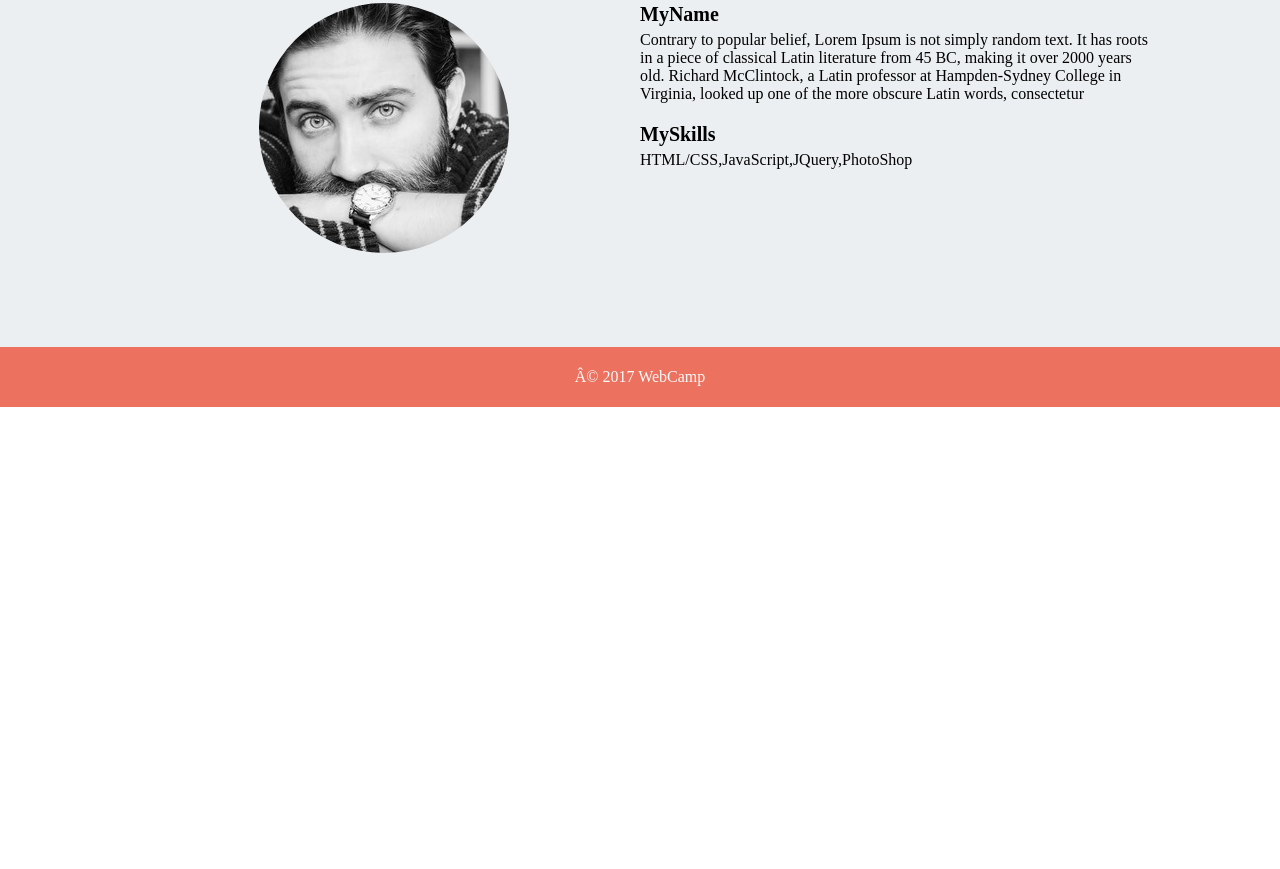
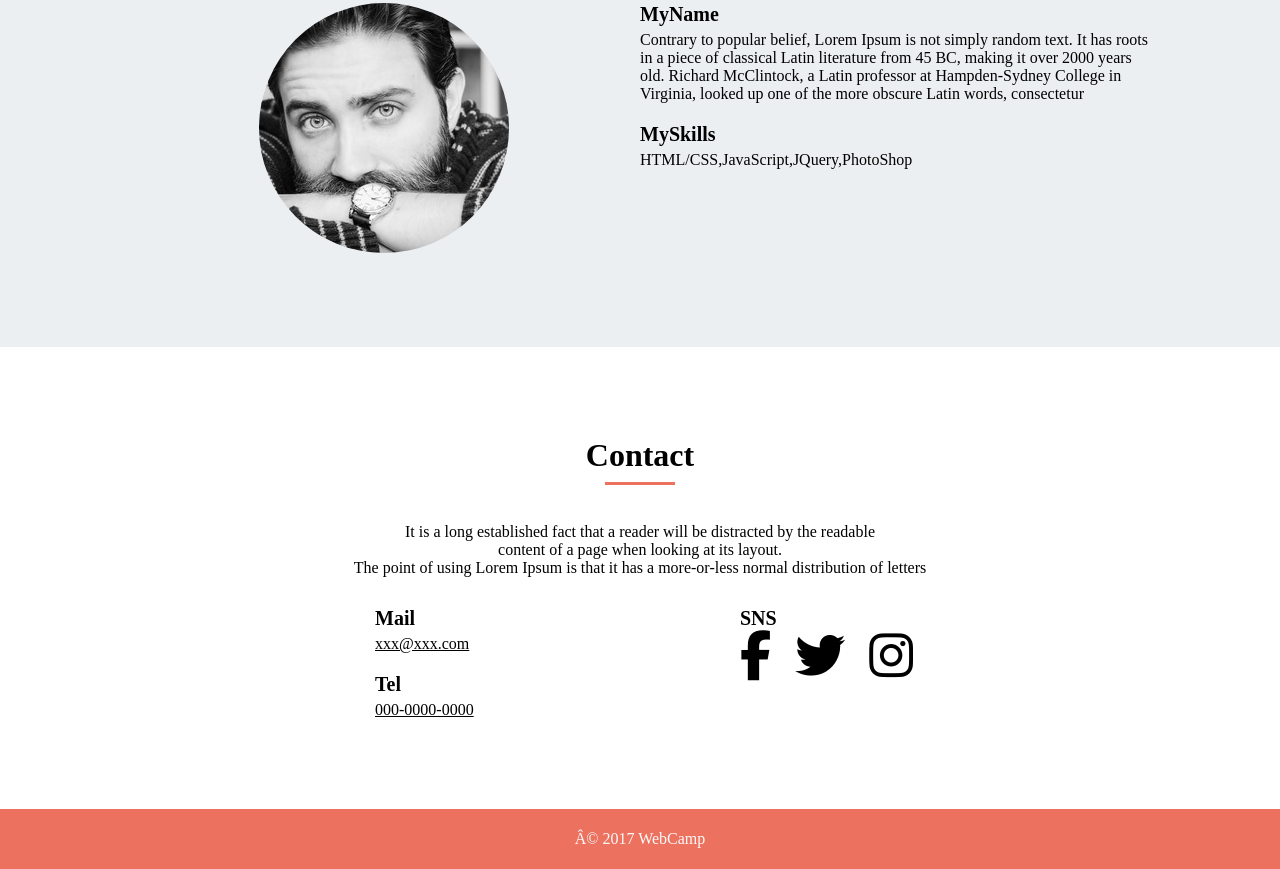
Before and after one commit to wilas0o0o/WALS, a plain HTML site: page index.html in a window 1280 px wide. Shown: the part 2415-3284 px from the top of the page. Before the commit the page ends 2822 px from the top, so only its background shows below. Drawn offline with Linux system fonts and the light colour scheme.

Commit message:
[Add]Contact

```diff
--- a/index.html
+++ b/index.html
@@ -101,7 +101,34 @@
     </section>
 
     <!-----------------Content----------------->
-    <section id="contact"></section>
+    <section id="contact">
+      <div class="container">
+        <h1 class="title">Contact</h1>
+        <p class="content">
+          It is a long established fact that a reader will be distracted by the readable <br>
+          content of a page when looking at its layout. <br>
+          The point of using Lorem Ipsum is that it has a more-or-less normal distribution of letters
+        </p>
+        <div class="contact-group">
+          <div class="left-contact">
+            <div class="adress">
+              <h2>Mail</h2>
+              <p class="mail-adress">xxx@xxx.com</p>
+              <h2>Tel</h2>
+              <p>000-0000-0000</p>
+            </div>
+          </div>
+          <div class="right-contact">
+            <div class="sns">
+              <h2>SNS</h2>
+              <i class="fab fa-facebook-f"></i>
+              <i class="fab fa-twitter"></i>
+              <i class="fab fa-instagram"></i>
+            </div>
+          </div>
+        </div>
+      </div>
+    </section>
 
     <!-----------------Footer----------------->
     <footer>
--- a/style.css
+++ b/style.css
@@ -208,6 +208,57 @@ header {
   margin-bottom: 5px;
 }
 
+.contact-group {
+  width: 800px;
+  display: flex;
+  margin: 0 auto;
+  padding-bottom: 90px;
+}
+
+.left-contact {
+  width: 50%;
+}
+
+.adress {
+  width: 130px;
+  margin: 0 auto;
+}
+
+.adress > h2 {
+  font-size: 20px;
+  padding-bottom: 5px;
+}
+
+.adress > p {
+  text-decoration: underline;
+}
+
+.mail-adress {
+  margin-bottom: 20px;
+}
+
+.right-contact {
+  width: 50%;
+}
+
+.sns {
+  width: 200px;
+  margin: 0 auto;
+}
+
+.sns > h2 {
+  font-size: 20px;
+}
+
+.sns >.fab {
+  font-size: 50px;
+  margin-right: 20px;
+}
+
+.fab:last-child {
+  margin-right: 0;
+}
+
 footer {
   height: 60px;
   width: 100%;
```
